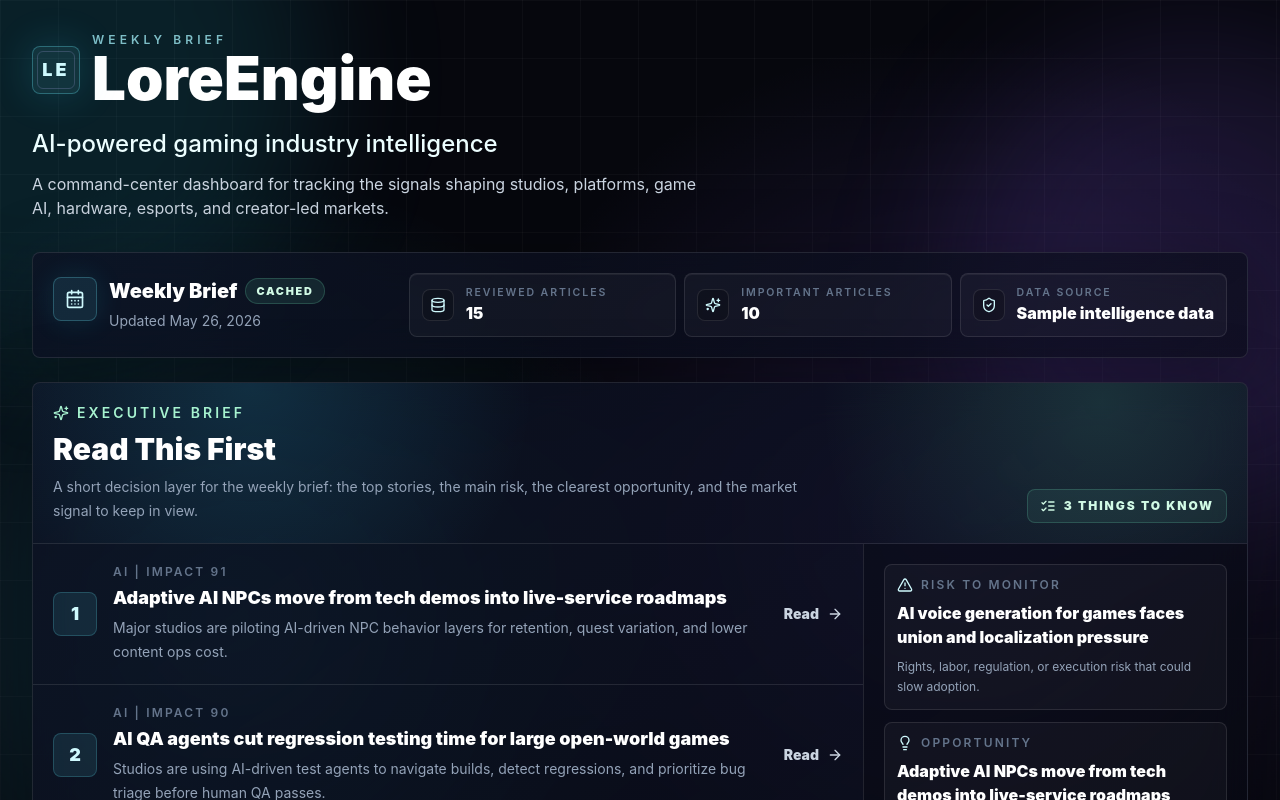
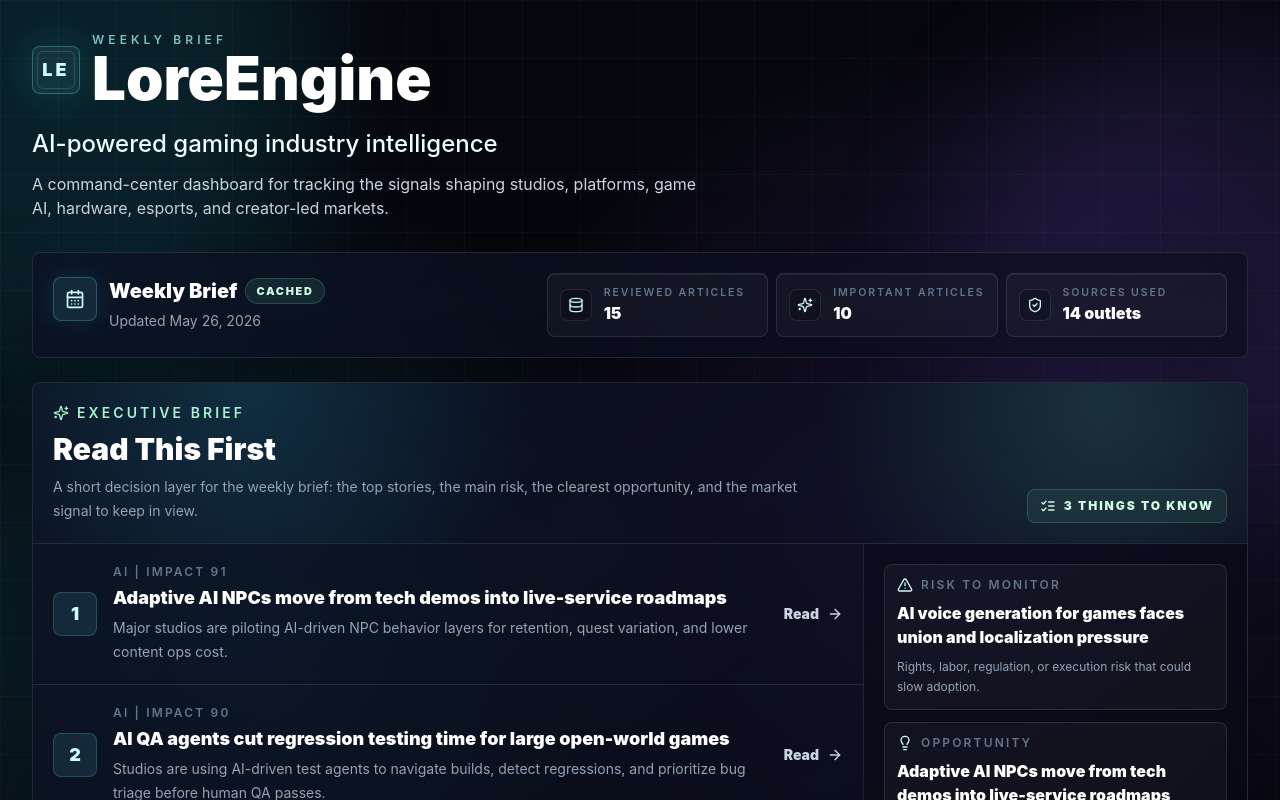
Before and after one commit to ethankim417/LoreEngine, a Next.js app: page / in a window 1280 px wide. Shown: the top 800 px of the page. Built offline with nearby package versions, Linux system fonts and the light colour scheme.

Commit message:
Show source count in weekly brief

```diff
--- a/components/IntelligenceDashboard.tsx
+++ b/components/IntelligenceDashboard.tsx
@@ -181,6 +181,7 @@ function WeeklyBriefStatus({
     return articleTime > latestTime ? article.publishedAt : latest;
   }, articles[0]?.publishedAt ?? new Date().toISOString());
   const trendingCount = metrics.find((metric) => metric.id === "trending-articles")?.value ?? "0";
+  const sourceCount = new Set(articles.map((article) => article.source)).size;
 
   return (
     <section className="glass-panel rounded-lg p-4 sm:p-5" aria-label="Weekly brief status">
@@ -215,8 +216,8 @@ function WeeklyBriefStatus({
           />
           <BriefPill
             icon={<ShieldCheck className="h-4 w-4" />}
-            label="Data source"
-            value="Sample intelligence data"
+            label="Sources used"
+            value={`${sourceCount} outlets`}
           />
         </div>
       </div>
```
